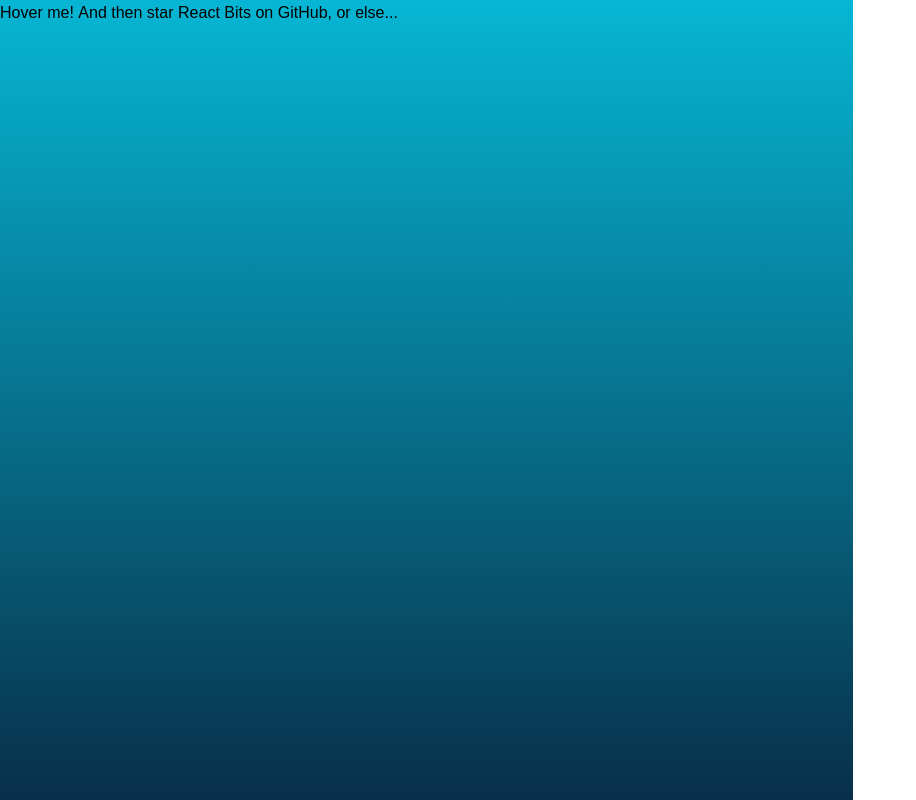
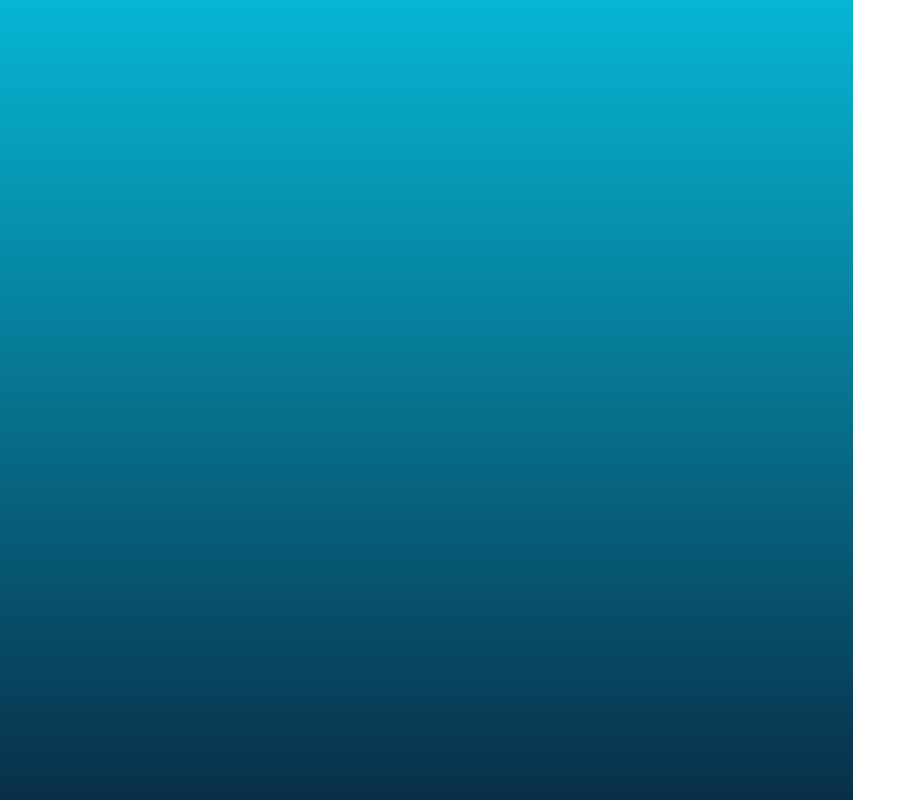
Before and after one commit to Nxwfel/FraudGuard, a React (Create React App) app: page /#/Login in a window 1280 px wide. Shown: the whole page, without its empty margins (0-916 px from the left). Built offline with nearby package versions, Linux system fonts and the light colour scheme.

Commit message:
Updated files

```diff
--- a/src/Animation/VariablesProximity.jsx
+++ /dev/null
@@ -1,182 +0,0 @@
-import { forwardRef, useMemo, useRef, useEffect } from "react";
-import { motion } from "framer-motion";
-
-function useAnimationFrame(callback) {
-  useEffect(() => {
-    let frameId;
-    const loop = () => {
-      callback();
-      frameId = requestAnimationFrame(loop);
-    };
-    frameId = requestAnimationFrame(loop);
-    return () => cancelAnimationFrame(frameId);
-  }, [callback]);
-}
-
-function useMousePositionRef(containerRef) {
-  const positionRef = useRef({ x: 0, y: 0 });
-
-  useEffect(() => {
-    const updatePosition = (x, y) => {
-      if (containerRef?.current) {
-        const rect = containerRef.current.getBoundingClientRect();
-        positionRef.current = { x: x - rect.left, y: y - rect.top };
-      } else {
-        positionRef.current = { x, y };
-      }
-    };
-
-    const handleMouseMove = (ev) => updatePosition(ev.clientX, ev.clientY);
-    const handleTouchMove = (ev) => {
-      const touch = ev.touches[0];
-      updatePosition(touch.clientX, touch.clientY);
-    };
-
-    window.addEventListener("mousemove", handleMouseMove);
-    window.addEventListener("touchmove", handleTouchMove);
-    return () => {
-      window.removeEventListener("mousemove", handleMouseMove);
-      window.removeEventListener("touchmove", handleTouchMove);
-    };
-  }, [containerRef]);
-
-  return positionRef;
-}
-
-const VariableProximity = forwardRef((props, ref) => {
-  const {
-    label,
-    fromFontVariationSettings,
-    toFontVariationSettings,
-    containerRef,
-    radius = 50,
-    falloff = "linear",
-    className = "",
-    onClick,
-    style,
-    ...restProps
-  } = props;
-
-  const letterRefs = useRef([]);
-  const interpolatedSettingsRef = useRef([]);
-  const mousePositionRef = useMousePositionRef(containerRef);
-
-  const parsedSettings = useMemo(() => {
-    const parseSettings = (settingsStr) =>
-      new Map(
-        settingsStr.split(",")
-          .map(s => s.trim())
-          .map(s => {
-            const [name, value] = s.split(" ");
-            return [name.replace(/['"]/g, ""), parseFloat(value)];
-          })
-      );
-
-    const fromSettings = parseSettings(fromFontVariationSettings);
-    const toSettings = parseSettings(toFontVariationSettings);
-
-    return Array.from(fromSettings.entries()).map(([axis, fromValue]) => ({
-      axis,
-      fromValue,
-      toValue: toSettings.get(axis) ?? fromValue,
-    }));
-  }, [fromFontVariationSettings, toFontVariationSettings]);
-
-  const calculateDistance = (x1, y1, x2, y2) =>
-    Math.sqrt((x2 - x1) ** 2 + (y2 - y1) ** 2);
-
-  const calculateFalloff = (distance) => {
-    const norm = Math.min(Math.max(1 - distance / radius, 0), 1);
-    switch (falloff) {
-      case "exponential": return norm ** 2;
-      case "gaussian": return Math.exp(-((distance / (radius / 2)) ** 2) / 2);
-      case "linear":
-      default: return norm;
-    }
-  };
-
-  useAnimationFrame(() => {
-    if (!containerRef?.current) return;
-    const containerRect = containerRef.current.getBoundingClientRect();
-
-    letterRefs.current.forEach((letterRef, index) => {
-      if (!letterRef) return;
-
-      const rect = letterRef.getBoundingClientRect();
-      const letterCenterX = rect.left + rect.width / 2 - containerRect.left;
-      const letterCenterY = rect.top + rect.height / 2 - containerRect.top;
-
-      const distance = calculateDistance(
-        mousePositionRef.current.x,
-        mousePositionRef.current.y,
-        letterCenterX,
-        letterCenterY
-      );
-
-      if (distance >= radius) {
-        letterRef.style.fontVariationSettings = fromFontVariationSettings;
-        return;
-      }
-
-      const falloffValue = calculateFalloff(distance);
-      const newSettings = parsedSettings
-        .map(({ axis, fromValue, toValue }) => {
-          const interpolatedValue = fromValue + (toValue - fromValue) * falloffValue;
-          return `'${axis}' ${interpolatedValue}`;
-        })
-        .join(", ");
-
-      interpolatedSettingsRef.current[index] = newSettings;
-      letterRef.style.fontVariationSettings = newSettings;
-    });
-  });
-
-  const words = label.split(" ");
-  let letterIndex = 0;
-
-  return (
-    <span
-      ref={ref}
-      onClick={onClick}
-      style={{
-        display: "inline",
-        fontFamily: '"Roboto Flex", sans-serif',
-        ...style,
-      }}
-      className={className}
-      {...restProps}
-    >
-      {words.map((word, wordIndex) => (
-        <span
-          key={wordIndex}
-          className="inline-block whitespace-nowrap"
-        >
-          {word.split("").map((letter) => {
-            const currentLetterIndex = letterIndex++;
-            return (
-              <motion.span
-                key={currentLetterIndex}
-                ref={(el) => { letterRefs.current[currentLetterIndex] = el; }}
-                style={{
-                  display: "inline-block",
-                  fontVariationSettings:
-                    interpolatedSettingsRef.current[currentLetterIndex],
-                }}
-                aria-hidden="true"
-              >
-                {letter}
-              </motion.span>
-            );
-          })}
-          {wordIndex < words.length - 1 && (
-            <span className="inline-block">&nbsp;</span>
-          )}
-        </span>
-      ))}
-      <span className="sr-only">{label}</span>
-    </span>
-  );
-});
-
-VariableProximity.displayName = "VariableProximity";
-export default VariableProximity;
--- a/src/Templates/login.jsx
+++ b/src/Templates/login.jsx
@@ -1,27 +1,11 @@
 import React, { useRef } from 'react';
-import styled from 'styled-components';
-import VariableProximity from '../Animation/VariablesProximity';
 
 const Login = () => {
-  const containerRef = useRef(null);
+
 
   return (
     <div className='flex h-screen w-screen'>
       <div className='h-screen w-2/3 bg-gradient-to-b from-cyan-500 to-sky-950'>
-        <div
-          ref={containerRef}
-          style={{ position: 'relative' }}
-        >
-          <VariableProximity
-            label={'Hover me! And then star React Bits on GitHub, or else...'}
-            className={'variable-proximity-demo'}
-            fromFontVariationSettings="'wght' 400, 'opsz' 9"
-            toFontVariationSettings="'wght' 1000, 'opsz' 40"
-            containerRef={containerRef}
-            radius={100}
-            falloff='linear'
-          />
-        </div>
       </div>
       <div className='h-screen w-1/3 bg-white'></div>
     </div>
```
